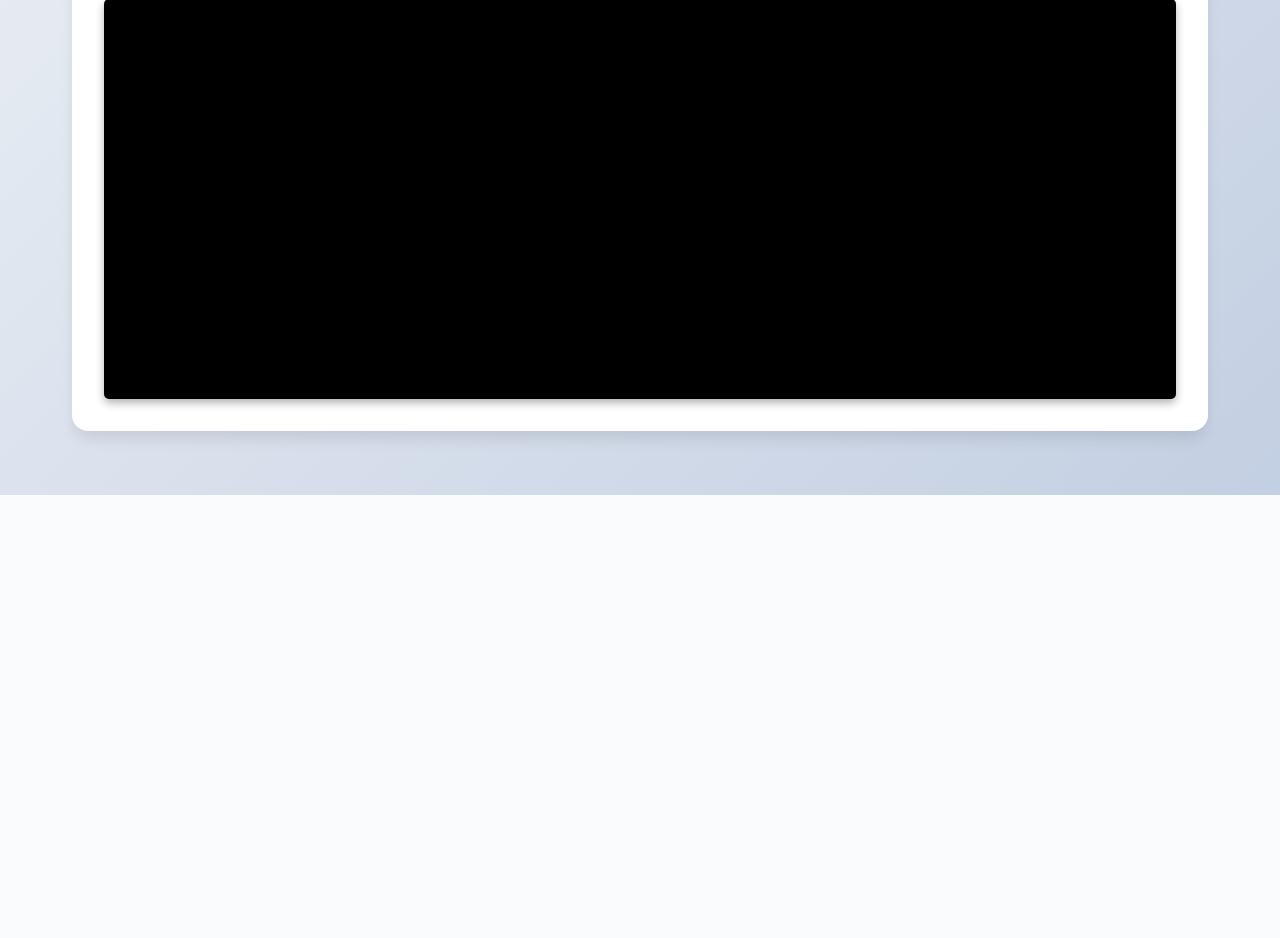
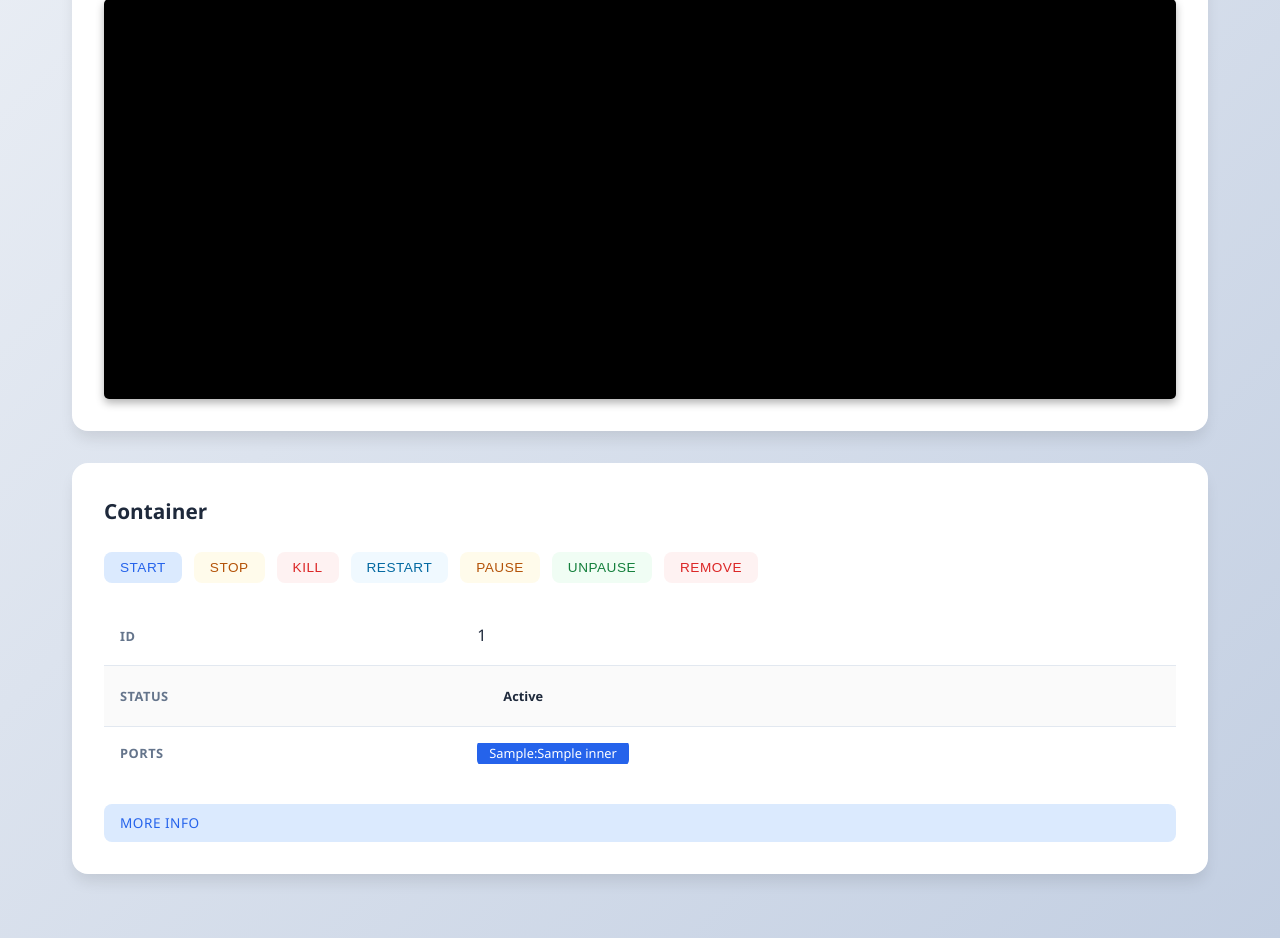
Before and after one commit to adamivangrgic/autodock, a Python web app: template templates/repo_details.html in a window 1280 px wide. Shown: the part 794-1732 px from the top of the page. Before the commit the page ends 1289 px from the top, so only its background shows below. Run offline with Jinja, Linux system fonts and the light colour scheme; the template is opened without the code that fills it: most values are stand-ins (such as "Sample title", 1, 10 or a date in 2020).

Commit message:
some container data in repo view

```diff
--- a/main.py
+++ b/main.py
@@ -259,12 +259,14 @@ async def dash_index(request: Request):
 @app.get("/repo/{name}", response_class=HTMLResponse)
 async def dash_repo_details(name, request: Request):
     repo = globals.config_data['repos'].get(name, None)
+    raw_container_output, container = await docker_container_inspect(name)
 
     return templates.TemplateResponse(
         request=request, name="repo_details.html",
         context={
             "name": name,
             "repo": repo,
+            "container": container;
             "HOST_ADDRESS": globals.config_data['host_address']
             }
     )
--- a/templates/container_details.html
+++ b/templates/container_details.html
@@ -58,7 +58,9 @@
                     <div class="table-label">Ports</div>
                     <div class="table-value">
                     {% for inner, outer in container[0]['NetworkSettings']['Ports'].items() %}
+                    {% if outer %}
                         <a target="_blank" rel="noopener noreferrer" href="{{ HOST_ADDRESS }}:{{ outer[0]['HostPort'] }}" class="port-link">{{ outer[0]['HostPort'] }}:{{ inner }}</a>
+                    {% endif %}
                     {% endfor %}
                     </div>
                 </div>
--- a/templates/containers.html
+++ b/templates/containers.html
@@ -39,7 +39,9 @@
                     <div data-label="Created">{{ created }}</div>
                     <div class="ports" data-label="Ports">
                     {% for port in container['Ports'] %}
+                    {% if port %}
                         <a target="_blank" rel="noopener noreferrer" href="" class="port-link">{{ port }}</a>
+                    {% endif %}
                     {% endfor %}
                     </div>
                 </div>
--- a/templates/repo_details.html
+++ b/templates/repo_details.html
@@ -80,6 +80,51 @@
             </script>
         </div>
         {% endif %}
+
+        {% if container %}
+        <div class="card">
+            {% set id = container[0]['Id'] %}
+            {% set status = container[0]['State']['Status'] %}
+
+            <h2>Container</h2>
+
+            <div class="element-row">
+                <button class="button-primary" onclick="apiCall('/api/container/action/start', {'id': '{{ id }}'})">Start</button>
+                <button class="button-warning" onclick="apiCall('/api/container/action/stop', {'id': '{{ id }}'})">Stop</button>
+                <button class="button-error" onclick="apiCall('/api/container/action/kill', {'id': '{{ id }}'})">Kill</button>
+                <button class="button-secondary" onclick="apiCall('/api/container/action/restart', {'id': '{{ id }}'})">Restart</button>
+                <button class="button-warning" onclick="apiCall('/api/container/action/pause', {'id': '{{ id }}'})">Pause</button>
+                <button class="button-success" onclick="apiCall('/api/container/action/unpause', {'id': '{{ id }}'})">Unpause</button>
+                <button class="button-error" onclick="apiCall('/api/container/action/rm', {'id': '{{ id }}'})">Remove</button>
+            </div>
+
+            <div class="table">
+                <div class="table-row">
+                    <div class="table-label">Id</div>
+                    <div class="table-value">{{ id }}</div>
+                </div>
+                <div class="table-row">
+                    <div class="table-label">Status</div>
+                    <div class="table-value">
+                        <div class="status status-{{ status }}">{{ status }}</div>
+                    </div>
+                </div>
+                <div class="table-row">
+                    <div class="table-label">Ports</div>
+                    <div class="table-value">
+                    {% for inner, outer in container[0]['NetworkSettings']['Ports'].items() %}
+                    {% if outer %}
+                        <a target="_blank" rel="noopener noreferrer" href="{{ HOST_ADDRESS }}:{{ outer[0]['HostPort'] }}" class="port-link">{{ outer[0]['HostPort'] }}:{{ inner }}</a>
+                    {% endif %}
+                    {% endfor %}
+                    </div>
+                </div>
+            </div>
+
+            <a class="button button-primary"  href="/container/{{ id }}" type="button">More info</a>
+
+        </div>
+        {% endif %}
     </div>
 
     <script src="{{ url_for('static', path='/scripts/script.js') }}"></script>
```
